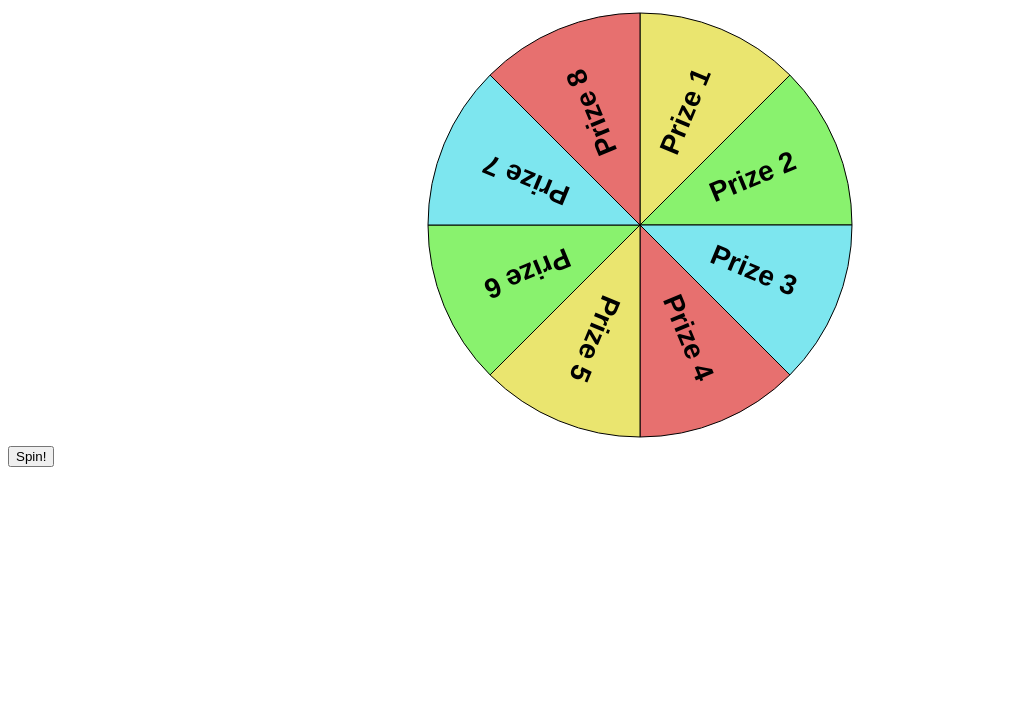
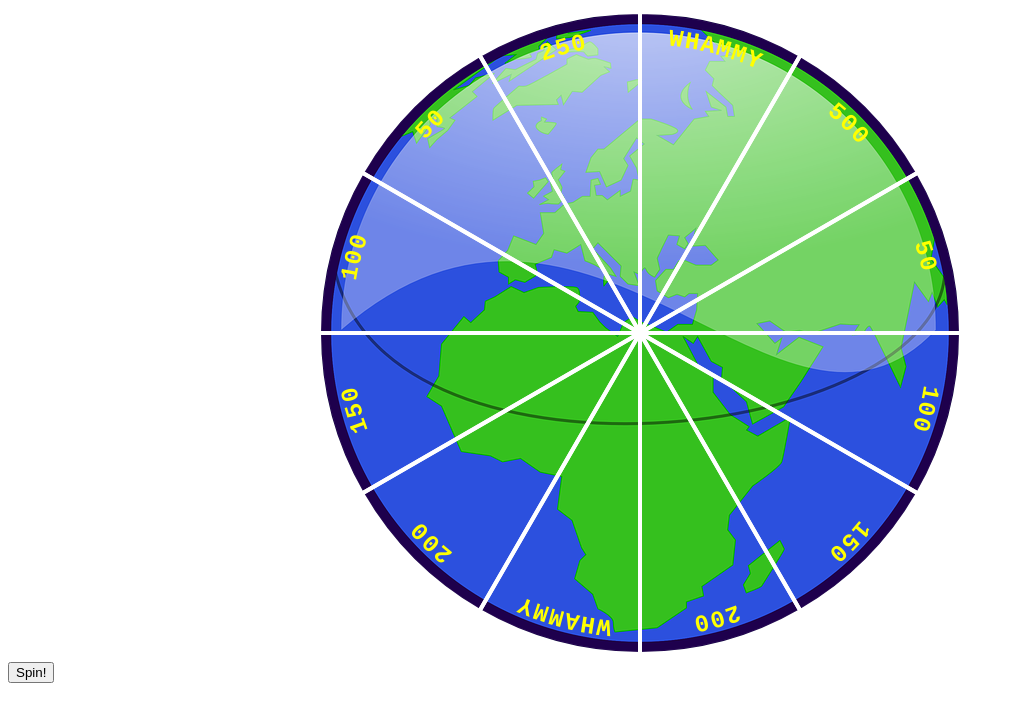
Before and after one commit to TechnoSam/Whammy-Wheel, a plain HTML site: page index.html in a window 1280 px wide. Shown: the whole page, without its empty margins (0-1014 px from the left). Drawn offline with Linux system fonts and the light colour scheme.

Commit message:
Add wheel image
Added new wheel images, one huge, one more reasonable. Hopefully this
should be big enough. Also updated the way the wheel spins to feel more
tense.

```diff
--- a/index.html
+++ b/index.html
@@ -7,8 +7,8 @@
 <script src="TweenMax.min.js"></script>
 <script src="main.js"></script>
 <body>
-<div width="438" height="582" align="center" valign="center">
-	<canvas id="canvas" width="434" height="434">
+<div width="1920" height="1920" align="center" valign="center">
+	<canvas id="canvas" width="650" height="650">
 		<p style="{color: white}" align="center">Sorry, your browser doesn't support canvas. Please try another.</p>
 	</canvas>
 </div>
--- a/main.js
+++ b/main.js
@@ -15,28 +15,61 @@ function main() {
 function buildDOM() {
 
 	wheel = new Winwheel({
-                'numSegments'  : 8,     // Specify number of segments.
-                'outerRadius'  : 212,   // Set outer radius so wheel fits inside the background.
-                'textFontSize' : 28,    // Set font size as desired.
-                'segments'     :        // Define segments including colour and text.
+		'drawMode': 'image',
+		'numSegments': 12,
+		'drawText': true,
+		'textOrientation': 'curved',
+		'textAlignment': 'outer',
+		'textFontFamily': 'Courier',
+		'textFontSize': 24,
+		'imageOverlay': true,
+		'lineWidth': 4,
+		'strokeStyle': 'white',
+		'segments':
 		[
-                   {'fillStyle' : '#eae56f', 'text' : 'Prize 1'},
-                   {'fillStyle' : '#89f26e', 'text' : 'Prize 2'},
-                   {'fillStyle' : '#7de6ef', 'text' : 'Prize 3'},
-                   {'fillStyle' : '#e7706f', 'text' : 'Prize 4'},
-                   {'fillStyle' : '#eae56f', 'text' : 'Prize 5'},
-                   {'fillStyle' : '#89f26e', 'text' : 'Prize 6'},
-                   {'fillStyle' : '#7de6ef', 'text' : 'Prize 7'},
-                   {'fillStyle' : '#e7706f', 'text' : 'Prize 8'}
+		   {'text': 'WHAMMY'},
+		   {'text': '500'},
+		   {'text': '50'},
+		   {'text': '100'},
+		   {'text': '150'},
+		   {'text': '200'},
+		   {'text': 'WHAMMY'},
+		   {'text': '200'},
+		   {'text': '150'},
+		   {'text': '100'},
+		   {'text': '50'},
+		   {'text': '250'}
 		],
 		'animation' :           // Specify the animation to use.
 		{
 			'type'     : 'spinToStop',
-                    'duration' : 5,     // Duration in seconds.
-                    'spins'    : 8,     // Number of complete spins.
+			'duration' : 15,     // Duration in seconds.
+			'spins'    : 3,     // Number of complete spins.
+			//'easing': 'easeOutQuad',
 			'callbackFinished' : 'doneSpinning()'
 		}
     });
+
+	wheel.segments[1].textFillStyle = '#FFFF00';
+	wheel.segments[2].textFillStyle = '#FFFF00';
+	wheel.segments[3].textFillStyle = '#FFFF00';
+	wheel.segments[4].textFillStyle = '#FFFF00';
+	wheel.segments[5].textFillStyle = '#FFFF00';
+	wheel.segments[6].textFillStyle = '#FFFF00';
+	wheel.segments[7].textFillStyle = '#FFFF00';
+	wheel.segments[8].textFillStyle = '#FFFF00';
+	wheel.segments[9].textFillStyle = '#FFFF00';
+	wheel.segments[10].textFillStyle = '#FFFF00';
+	wheel.segments[11].textFillStyle = '#FFFF00';
+	wheel.segments[12].textFillStyle = '#FFFF00';
+
+	var wheelImg = new Image();
+	wheelImg.onload = function() {
+		wheel.wheelImage = wheelImg;
+		wheel.draw();
+		console.log("Loaded image");
+	}
+	wheelImg.src = "globe2.png";
 
 	var spinButton = document.createElement("button");
 	spinButton.innerHTML = "Spin!"
```
Also changed, not shown: globe1.png (added), globe2.png (added). Lines whose indentation alone changed are shown as unchanged.
